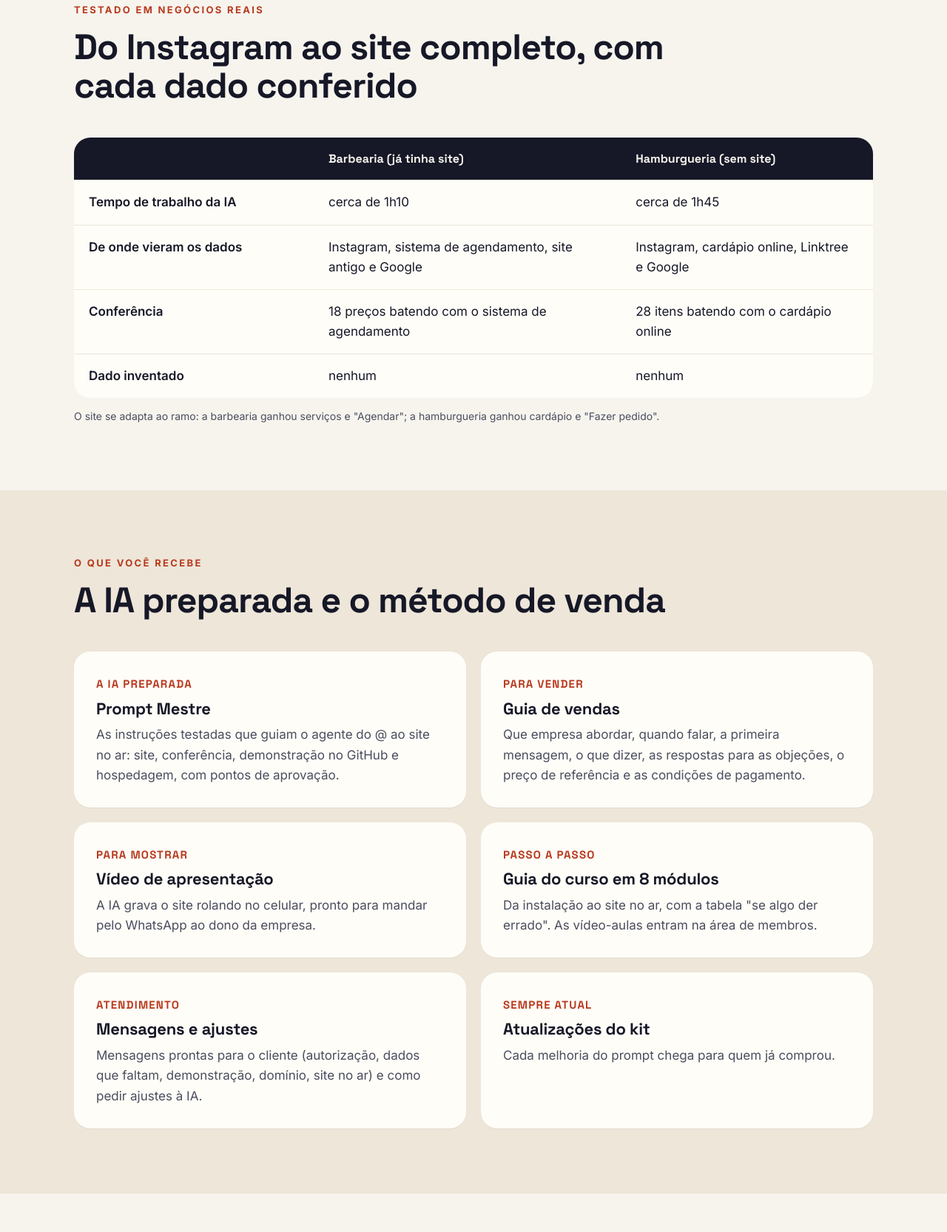
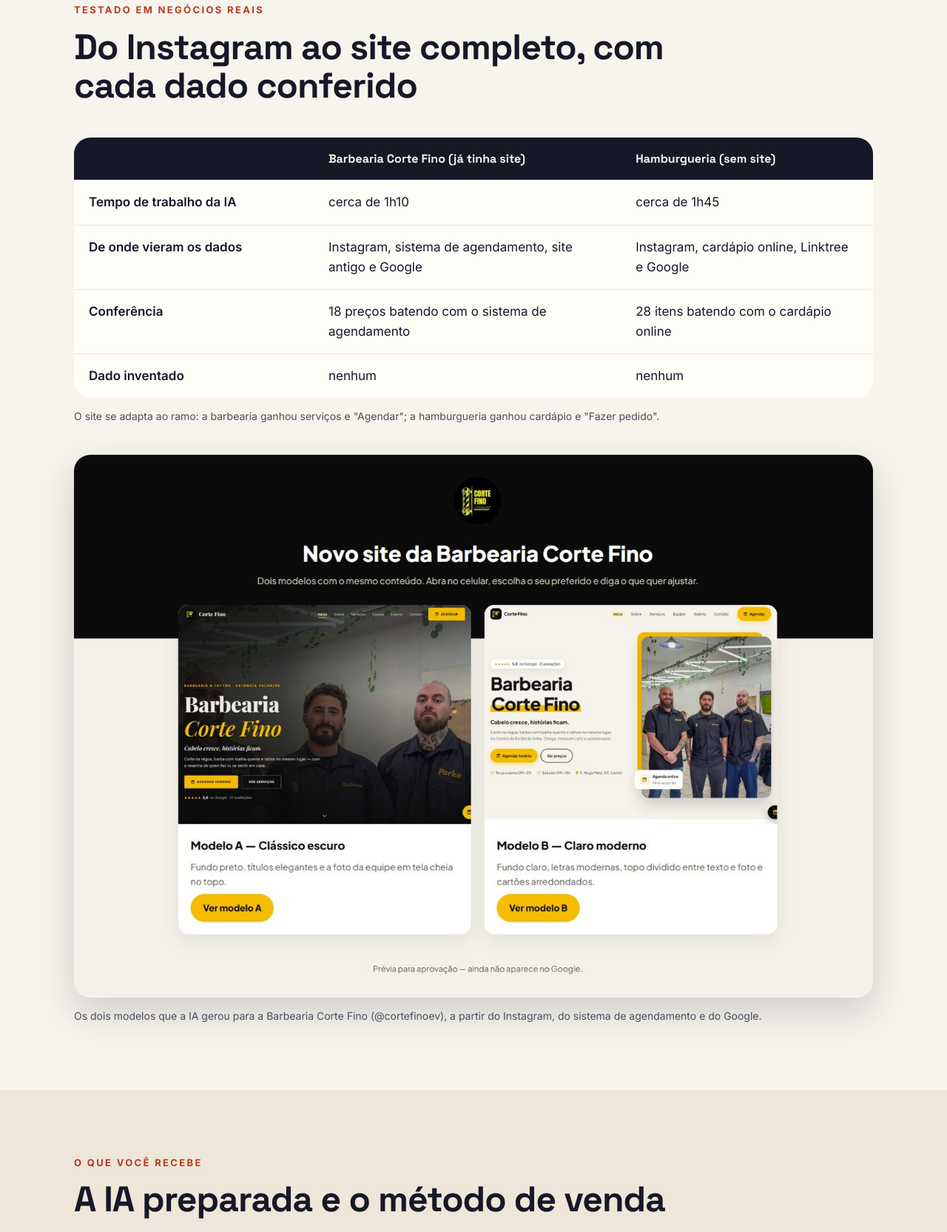
Before and after one commit to mariovagner10/site-pronto-pelo-instagram, a plain HTML site: page index.html in a window 1280 px wide. Shown: the part 3174-4840 px from the top of the page at 74% size. Drawn offline with Linux system fonts and the light colour scheme.

Commit message:
Case da Barbearia Corte Fino (autorizado): nome, imagem dos modelos e link
Co-Authored-By: Claude Opus 5.5 <noreply@anthropic.com>

```diff
--- a/index.html
+++ b/index.html
@@ -276,7 +276,7 @@ footer b{color:var(--light)}
     </div>
     <div class="reveal" style="overflow-x:auto">
       <table class="proof">
-        <tr><th></th><th>Barbearia (já tinha site)</th><th>Hamburgueria (sem site)</th></tr>
+        <tr><th></th><th>Barbearia Corte Fino (já tinha site)</th><th>Hamburgueria (sem site)</th></tr>
         <tr><td>Tempo de trabalho da IA</td><td>cerca de 1h10</td><td>cerca de 1h45</td></tr>
         <tr><td>De onde vieram os dados</td><td>Instagram, sistema de agendamento, site antigo e Google</td><td>Instagram, cardápio online, Linktree e Google</td></tr>
         <tr><td>Conferência</td><td>18 preços batendo com o sistema de agendamento</td><td>28 itens batendo com o cardápio online</td></tr>
@@ -284,6 +284,10 @@ footer b{color:var(--light)}
       </table>
     </div>
     <p class="note">O site se adapta ao ramo: a barbearia ganhou serviços e "Agendar"; a hamburgueria ganhou cardápio e "Fazer pedido".</p>
+    <figure class="reveal" style="margin:40px 0 0">
+      <img src="img/corte-fino-modelos.jpg" width="1400" height="952" loading="lazy" alt="Página de escolha com os dois modelos de site gerados para a Barbearia Corte Fino: um escuro clássico e um claro moderno" style="width:100%;height:auto;border-radius:22px;box-shadow:0 20px 50px rgba(22,24,39,.18)">
+      <figcaption class="note">Os dois modelos que a IA gerou para a Barbearia Corte Fino (@cortefinoev), a partir do Instagram, do sistema de agendamento e do Google.</figcaption>
+    </figure>
   </div>
 </section>
 
@@ -401,7 +405,7 @@ footer b{color:var(--light)}
     <div class="sec-head reveal" style="margin-bottom:28px">
       <p class="eyebrow">Quem fez o kit</p>
       <h2>Mario · FacilAPI</h2>
-      <p class="lead">Faço sites para pequenos negócios. Transformei o meu método num kit e testei em negócios reais, ajustando o kit com o que cada teste mostrou.</p>
+      <p class="lead">Faço sites para pequenos negócios. Montei este kit a partir do método que usei no site da Barbearia Corte Fino (<a href="https://cortefinoev.com" rel="noopener" target="_blank">cortefinoev.com</a>), e depois testei numa hamburgueria sem site nenhum, ajustando o kit com o que cada teste mostrou.</p>
     </div>
     <a class="btn" href="#oferta">Quero o kit</a>
   </div>
```
Also changed, not shown: img/corte-fino-modelos.jpg (added).
